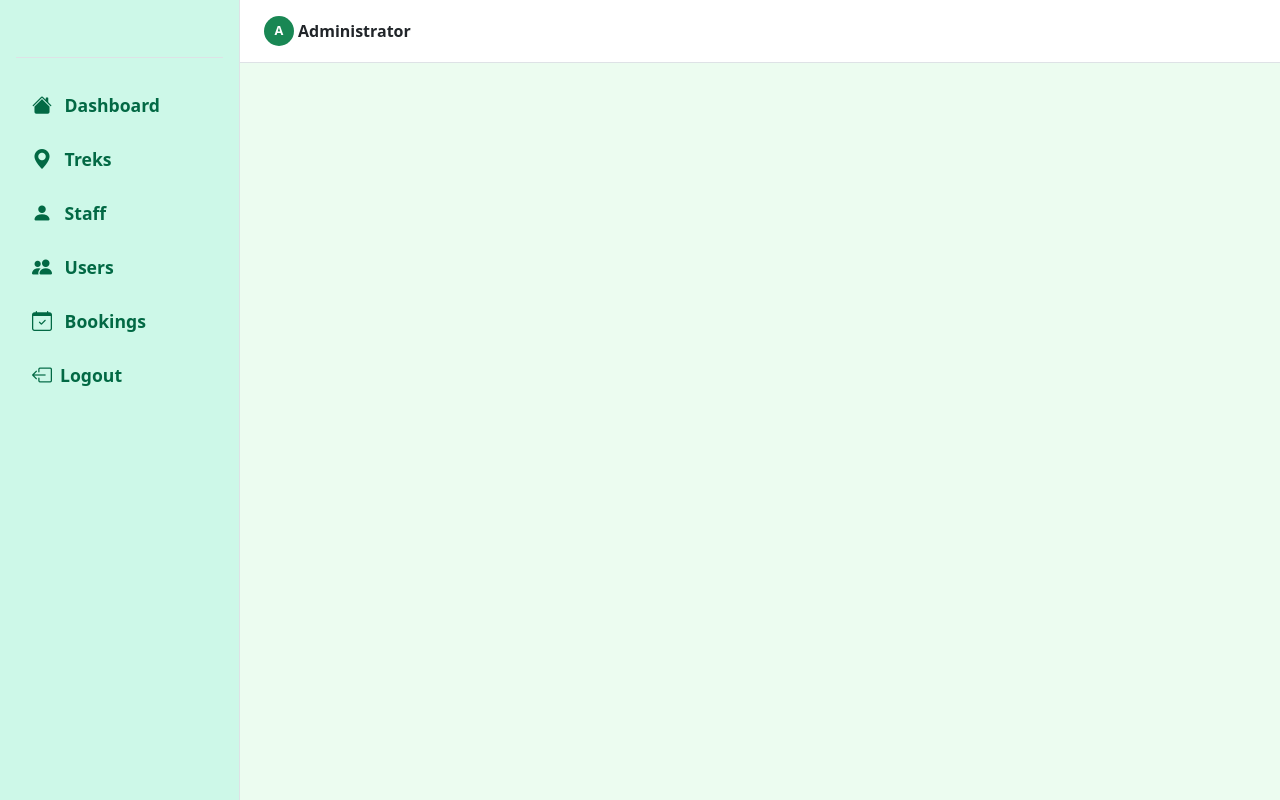
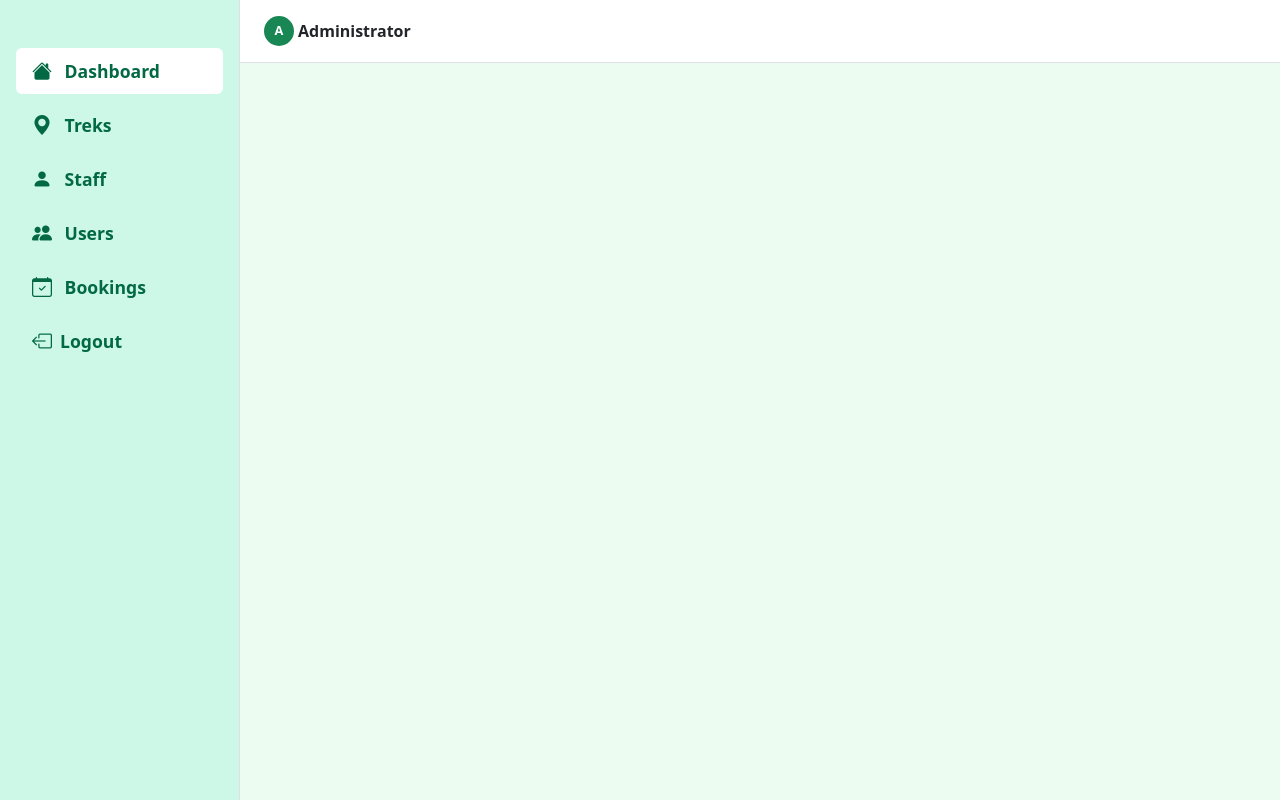
Before and after one commit to jayesh-bhatnagar/Trekkiz, a Flask app: page /admin-dash in a window 1280 px wide. Run offline with Flask 3, Linux system fonts and the light colour scheme; the visitor is signed in with stand-in values (Sample User, id 1); data comes from the database, SQL or seed files in the repository; some libraries are stand-ins or nearby versions.

Commit message:
Did some styling changes to sidebar

```diff
--- a/templates/sidebar.html
+++ b/templates/sidebar.html
@@ -1,10 +1,9 @@
-<aside class="sidebar border-end px-3 " style="width: 240px">
-  <div class="border-bottom mb-4" style="min-height: 58px;">
-  </div>
+<aside class="sidebar border-end px-3 py-5 flex-grow" style="width: 240px">
   <ul class="nav nav-pills flex-column gap-2">
     {% if user.role == 'admin' %}
     <li class="nav-item">
-        <a href="#" class="nav-link fw-bold">
+      <a href="{{ url_for('admin_dash') }}"
+        class="nav-link fw-bold {{ 'active-link' if request.endpoint == 'admin_dash' }}">
         <i class="bi bi-house-fill me-2"></i> Dashboard
       </a>
     </li>
@@ -67,7 +66,7 @@
     </li>
     {% endif %}
     <li class="nav-item fw-bold">
-      <a href="{{ url_for('logout') }}" class="nav-link ">
+      <a href="{{ url_for('logout') }}" class="nav-link">
         <i class="bi bi-box-arrow-left me-2"></i>Logout
       </a>
     </li>
```
Lines whose indentation alone changed are shown as unchanged.
